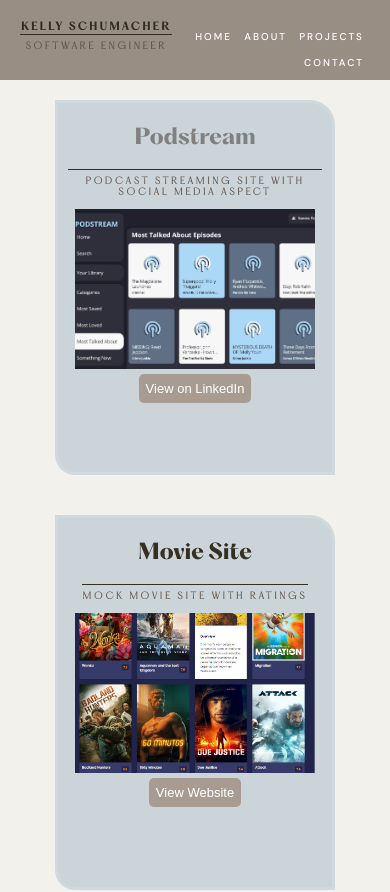
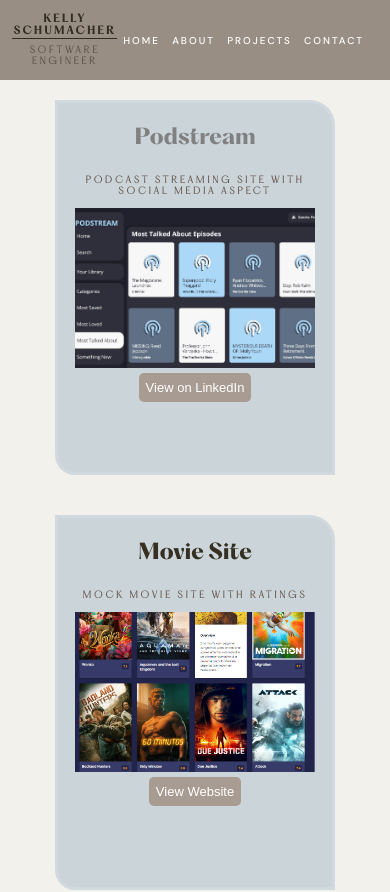
Before and after one commit to kellyschu/portfolio, a React (Create React App) app: page /projects in a window 390 px wide. Shown: the top 892 px of the page. Built offline with nearby package versions, Linux system fonts and the light colour scheme; a web font is replaced by a local one.

Commit message:
updated desktop and mobile design responsiveness

```diff
--- a/src/App.js
+++ b/src/App.js
@@ -36,7 +36,9 @@ function App() {
               }}
             >
               <h3>kelly schumacher</h3>
-              <p>software engineer</p>
+              <p style={{ borderTop: "1px solid #363023" }}>
+                software engineer
+              </p>
             </li>
             <li
               style={{
--- a/src/App.scss
+++ b/src/App.scss
@@ -48,7 +48,7 @@ p {
   font-family: "hetton regular", "dm serif display", sans-serif;
 }
 p {
-  border-top: 1px solid #363023;
+  // border-top: 1px solid #363023;
   padding-top: 6px;
   color: #695c52;
   font-weight: 800;
--- a/src/Pages/HomePage/HomePage.scss
+++ b/src/Pages/HomePage/HomePage.scss
@@ -1,10 +1,11 @@
-ul {
+ul.tech-stack {
   list-style: none;
   display: flex;
   flex-wrap: wrap;
   justify-content: center;
   padding: 0;
-  margin: 0;
+  max-width: 750px;
+  margin: 0 auto;
 }
 
 ul.tech-stack li {
```
